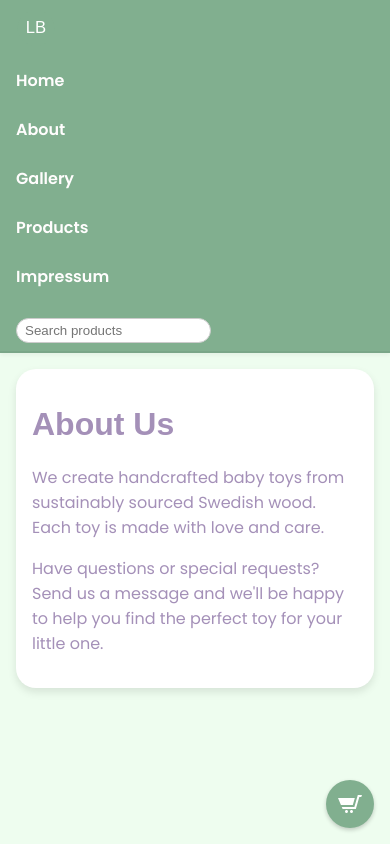
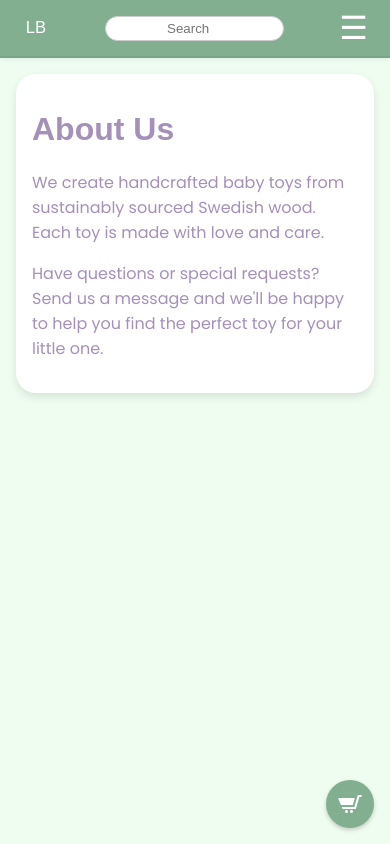
Before and after one commit to potatozepp/Lillabjorn, a Next.js app: page /about in a window 390 px wide. Built offline with nearby package versions, Linux system fonts and the light colour scheme; a web font is replaced by a local one.

Commit message:
adjust menu style

```diff
--- a/components/Menu.js
+++ b/components/Menu.js
@@ -1,26 +1,41 @@
 import Link from 'next/link'
+import { useState } from 'react'
 
 export default function Menu() {
+  const [isOpen, setIsOpen] = useState(false)
+
   return (
     <nav className="menu">
       <Link href="/" className="logo-link">
         <img src="/logo.svg" alt="Lilla Björn logo" className="logo" />
       </Link>
-      <ul>
+
+      <form action="/products" method="get" className="search">
+        <input
+          type="search"
+          name="q"
+          placeholder="Search"
+          aria-label="Search"
+        />
+      </form>
+
+      <button
+        className="burger"
+        onClick={() => setIsOpen(!isOpen)}
+        aria-label="Toggle menu"
+      >
+        ☰
+      </button>
+
+      <ul className={`nav-links ${isOpen ? 'open' : ''}`}>
         <li><Link href="/">Home</Link></li>
         <li><Link href="/about">About</Link></li>
         <li><Link href="/gallery">Gallery</Link></li>
         <li><Link href="/products">Products</Link></li>
         <li><Link href="/impressum">Impressum</Link></li>
       </ul>
-      <form action="/products" method="get" className="search">
-        <input
-          type="search"
-          name="q"
-          placeholder="Search products"
-          aria-label="Search products"
-        />
-      </form>
+
+
     </nav>
   )
 }
--- a/styles/globals.css
+++ b/styles/globals.css
@@ -6,6 +6,7 @@
   --background-color: #eefdef;
   --primary-color: #a490b8;
   --accent-color: #81af8f;
+  --white-color: #fff;
   --font-family: 'Poppins', 'DM Sans', Arial, sans-serif;
   --corner-radius: 20px;
 }
@@ -23,7 +24,7 @@ main {
   max-width: 800px;
   margin: 2rem auto;
   padding: 1rem;
-  background: #fff;
+  background: var(--white-color);
   border-radius: var(--corner-radius);
   box-shadow: 0 4px 8px rgba(0, 0, 0, 0.1);
 }
@@ -42,6 +43,8 @@ h1 {
   box-shadow: 0 2px 4px rgba(0, 0, 0, 0.05);
   display: flex;
   align-items: center;
+  justify-content: space-between;
+  position: relative;
   gap: 1rem;
 }
 
@@ -49,13 +52,12 @@ h1 {
   list-style: none;
   margin: 0;
   padding: 0;
-  display: flex;
   gap: 1rem;
 }
 
 .menu a {
   text-decoration: none;
-  color: #fffdfd;
+  color: var(--white-color);
   font-weight: bold;
 }
 
@@ -66,7 +68,6 @@ h1 {
 .logo-link {
   display: flex;
   align-items: center;
-  margin-right: 1rem;
 }
 
 /* Card styles */
@@ -97,7 +98,7 @@ h1 {
 
 /* Search form */
 .menu .search {
-  margin-left: auto;
+  margin: auto;
 }
 
 .menu .search input {
@@ -153,9 +154,43 @@ h1 {
   transform: translateY(0);
 }
 
-@media (max-width: 600px) {
+.burger {
+  display: none;
+  background: none;
+  font-size: 2rem;
+  border: none;
+  cursor: pointer;
+  color: var(--white-color)
+}
+
+.nav-links {
+  display: flex;
+  gap: 1rem;
+  list-style: none;
+}
+
+@media (max-width: 768px) {
+  .burger {
+    display: block;
+  }
+
+  .nav-links {
+    position: absolute;
+    top: 100%;
+    left: 0;
+    right: 0;
+    flex-direction: column;
+    display: none;
+    background-color: var(--accent-color);
+  }
+
+  .nav-links.open {
+    display: flex;
+  }
+
   .menu {
     flex-wrap: wrap;
+    z-index: 999;
   }
 
   .menu ul {
@@ -164,12 +199,16 @@ h1 {
   }
 
   .menu li {
-    margin: 0.25rem 0;
+    margin: 0.25rem auto;
   }
 
   .menu .search {
+    width: 50%;
+  }
+
+  .menu .search input {
     width: 100%;
-    margin-top: 0.5rem;
+    text-align: center;
   }
 
   main {
```
